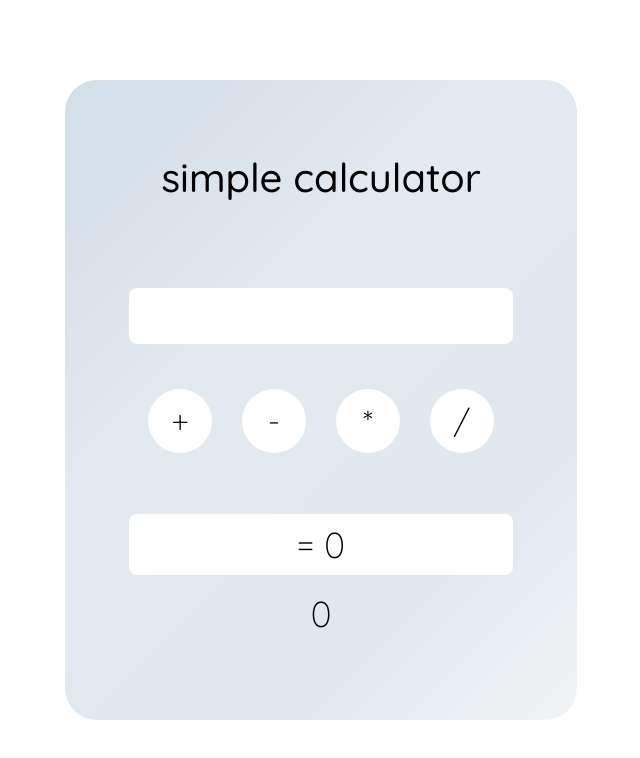
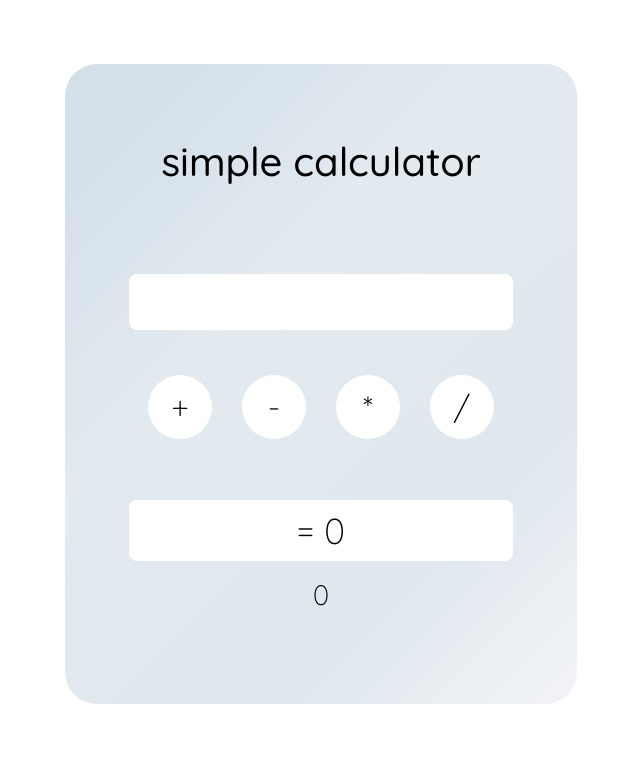
Before and after one commit to kajuszczak/simple_calculator_2, a website: page src/html/index.html in a window 1280 px wide. Shown: the whole page, without its empty margins (319-959 px from the left). Drawn offline with Linux system fonts and the light colour scheme.

Commit message:
Code review fixes

```diff
--- a/src/html/index.html
+++ b/src/html/index.html
@@ -8,23 +8,21 @@
         <link rel="stylesheet" href="../scss/app.css">
     </head>
     <body>
-        <figure class="calc-shape">
-            <header>
-                <h1>simple calculator</h1>
-            </header>
-            <section id="calculator" class="calculator">
-                <input type="number" id="input-number"/>
-                <div class="calc-actions">
+        <figure class="calculator">
+                <h1 class="calculator__title">simple calculator</h1>
+            <div id="calculator__elements" class="calculator__elements">
+                <input type="number" id="input-number" class="calculator__input"/>
+                <div class="calculator__actions">
                     <button type="button" id="btn-add">+</button>
                     <button type="button" id="btn-subtract">-</button>
                     <button type="button" id="btn-multiply">*</button>
                     <button type="button" id="btn-divide">/</button>
                 </div>
-            </section>
-            <section class="results">
-                <h2 class="current-result-all">= <span id="current-result">0</span></h2>
-                <h2 id="current-calculation">0</h2>
-            </section>
+            </div>
+            <div class="results">
+                <h2 class="results__current__all">= <span id="current-result">0</span></h2>
+                <h3 id="current-calculation" class="results__current__calculation">0</h3>
+            </div>
         </figure>
         <script src="../js/app.js"></script>
     </body>
--- a/src/js/app.js
+++ b/src/js/app.js
@@ -7,13 +7,13 @@ const divideBtn = document.getElementById('btn-divide');
 const currentResultOutput = document.getElementById('current-result');
 const currentCalculationOutput = document.getElementById('current-calculation');
 
+const defaultResult = 0;
+let currentResult = defaultResult;
+
 function outputResult(result, text) {
   currentResultOutput.textContent = result;
   currentCalculationOutput.textContent = text;
 }
-
-const defaultResult = 0;
-let currentResult = defaultResult;
 
 // Gets input from input field
 function getUserNumberInput() {
--- a/src/scss/_base.scss
+++ b/src/scss/_base.scss
@@ -1,6 +1,26 @@
 * {
   padding: 0;
   margin: 0;
+}
+
+* {
+  box-sizing: border-box;
+}
+
+html,
+body {
+  margin: 0;
+  padding: 0;
+  background-color: $window-background;
+  display: flex;
+  justify-content: center;
+  align-items: center;
+  padding-top: 2rem;
+}
+
+html {
+  font-family: $font-stack;
+  font-size: 16px;
 }
 
 body,
--- a/src/scss/_calculator.scss
+++ b/src/scss/_calculator.scss
@@ -1,47 +1,22 @@
-* {
-    box-sizing: border-box;
-}
-
-html,
-body {
-    margin: 0;
-    padding: 0;
-    background-color: $window-background;
-}
-
-html {
-    font-family: $font-stack;
-    font-size: 16px;
-}
-
-.calc-shape {
+.calculator {
     background: $background-gradient;
     border-radius: 2rem;
     height: 40rem;
     width: 32rem;
-    position: absolute;
-    top: 50%;
-    left: 50%;
-    margin-right: -50%;
-    transform: translate(-50%, -50%);
-    padding: 2rem;
 }
 
-header {
-    height: 8rem;
+.calculator__title {
     width: 100%;
-        h1 {
     font-weight: 500;
     font-size: 2.5rem;
-            margin: 0;
+    margin-top: 2rem;
     padding: 2.5rem;
     display: flex;
     justify-content: center;
     text-align: center;
 }
-}
 
-.calculator,
+.calculator__elements,
 .results {
     font-weight: 300;
     padding: 3rem;
@@ -52,8 +27,9 @@ header {
     flex-direction: column;
 }
 
-.calculator input {
-    font: inherit;
+.calculator__input {
+    font-family: $font-stack;
+    font-weight: 300;
     font-size: 2rem;
     background: $window-background;
     border: none;
@@ -68,13 +44,12 @@ header {
         }
 }
 
-.calc-actions {
+.calculator__actions {
     width: 24rem;
-    padding-bottom: 0;
         button {
             height: 4rem;
             width: 4rem;
-            font-family: inherit;
+            font-family: $font-stack;
             font-size: 2rem;
             font-weight: 300;
             background: $window-background;
@@ -95,9 +70,8 @@ header {
 
 .results {
     padding: 0;
-    margin: 0;
     font-size: 1.5rem;
-        .current-result-all {
+        .results__current__all {
             font-weight: 300;
             background-color: $window-background;
             border-radius: .5rem;
@@ -105,7 +79,7 @@ header {
             margin: 0;
             width: 24rem;
         }
-        #current-calculation {
+        .results__current__calculation {
             font-weight: 300;
             margin: 0;
             padding: 1rem;
```
Also changed, not shown: src/scss/app.css, 1 other file. Lines whose indentation alone changed are shown as unchanged.
